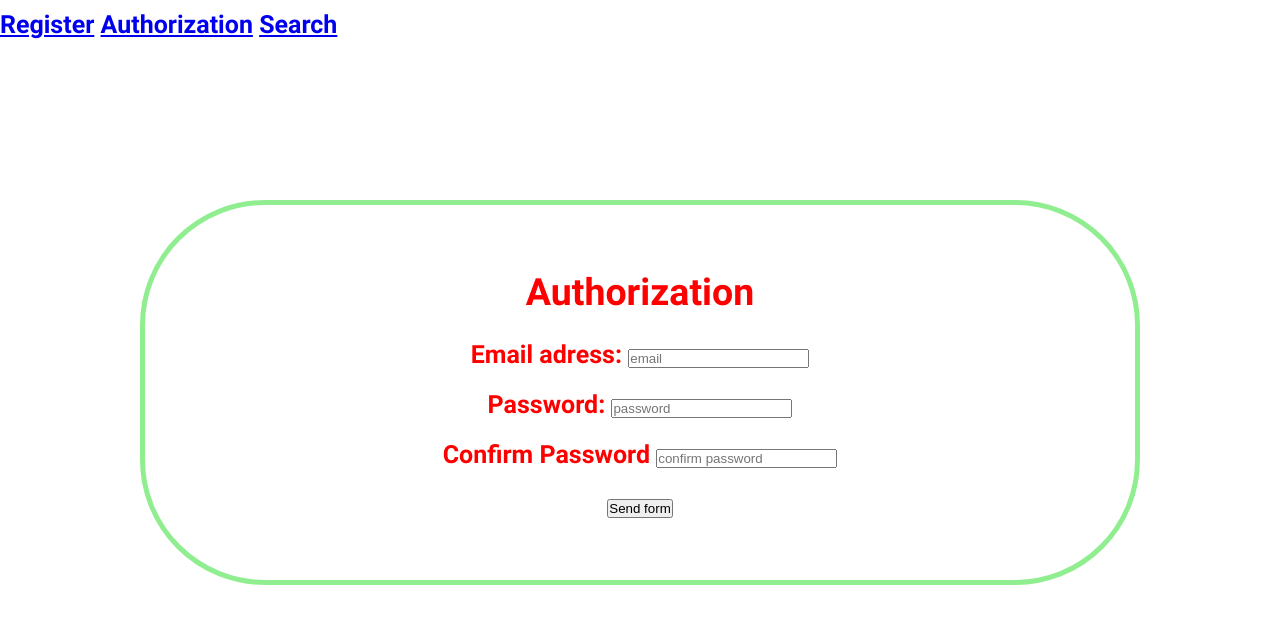
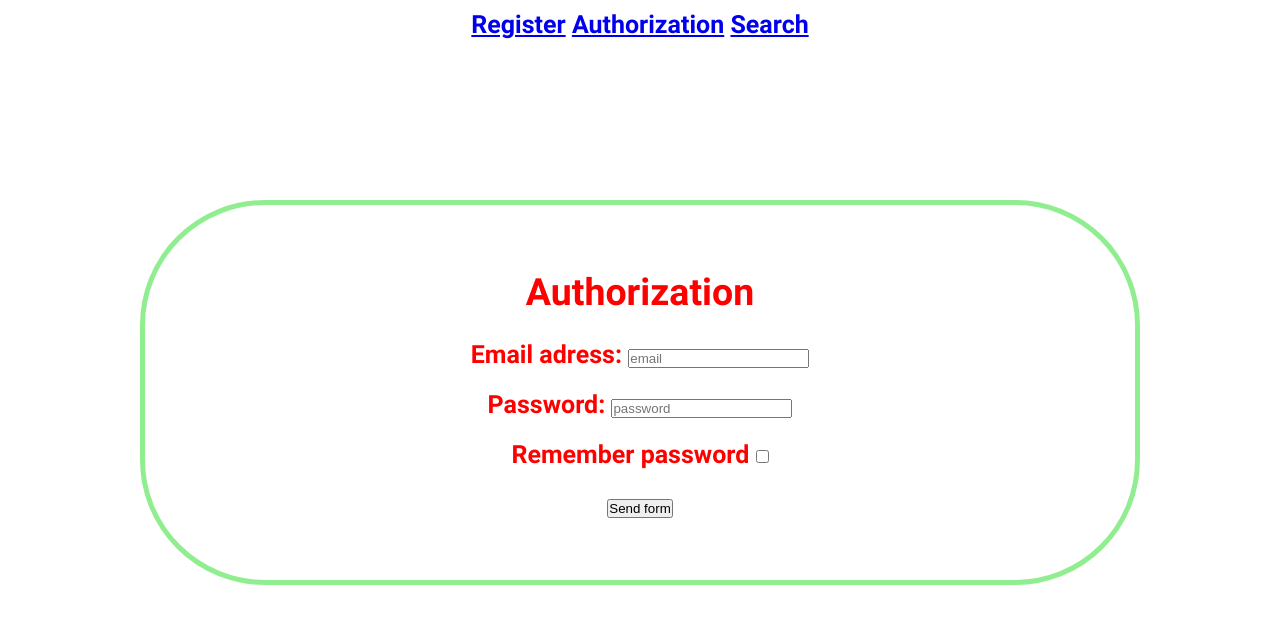
Before and after one commit to OleksandrZhmykhov/Home-works, a plain HTML site: page pages/autorization.html in a window 1280 px wide. Drawn offline with Linux system fonts and the light colour scheme.

Commit message:
smallchenges

```diff
--- a/pages/autorization.html
+++ b/pages/autorization.html
@@ -31,12 +31,10 @@
                         <input id="password" type="password" name="password" placeholder="password">
                     </p>
                     <p>
-                        <label for="confirm password">Confirm Password</label>
-                        <input id="password confirm" type="password" name="confirm password" placeholder="confirm password">
+                        <span>Remember password</span>
+                        <input type="checkbox" name="remember password" placeholder="remember password">
                     </p>
-                    <p>
-                        <input type="submit" value="Send form">
-                    </p>
+                    <p> <input type="submit" value="Send form"></p>
                     </form>
                     </form>
                 </div>
--- a/style.css
+++ b/style.css
@@ -26,3 +26,6 @@ div {
     padding: 50px;
     border-radius: 5rem;
 }
+nav{
+    text-align: center;
+}
```
